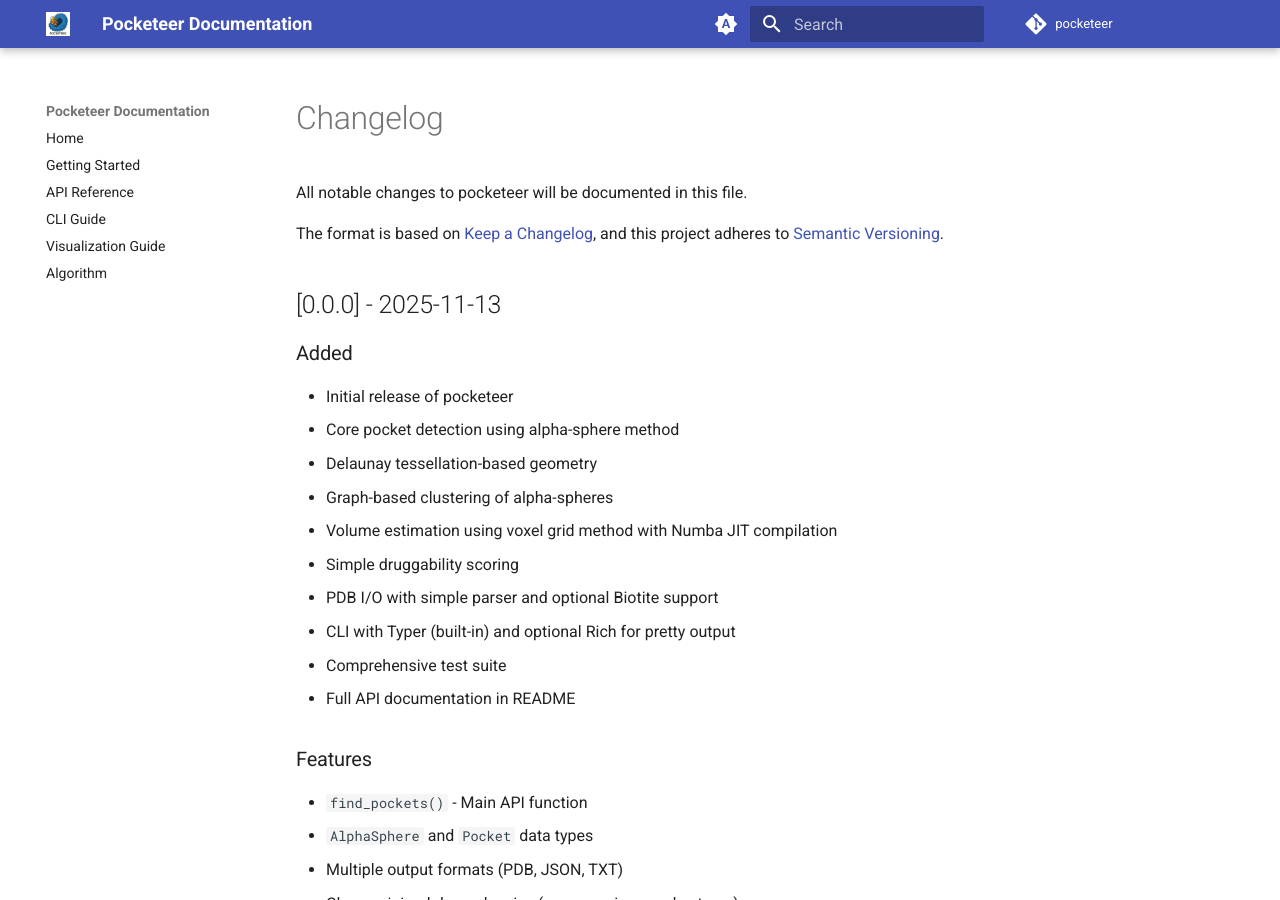
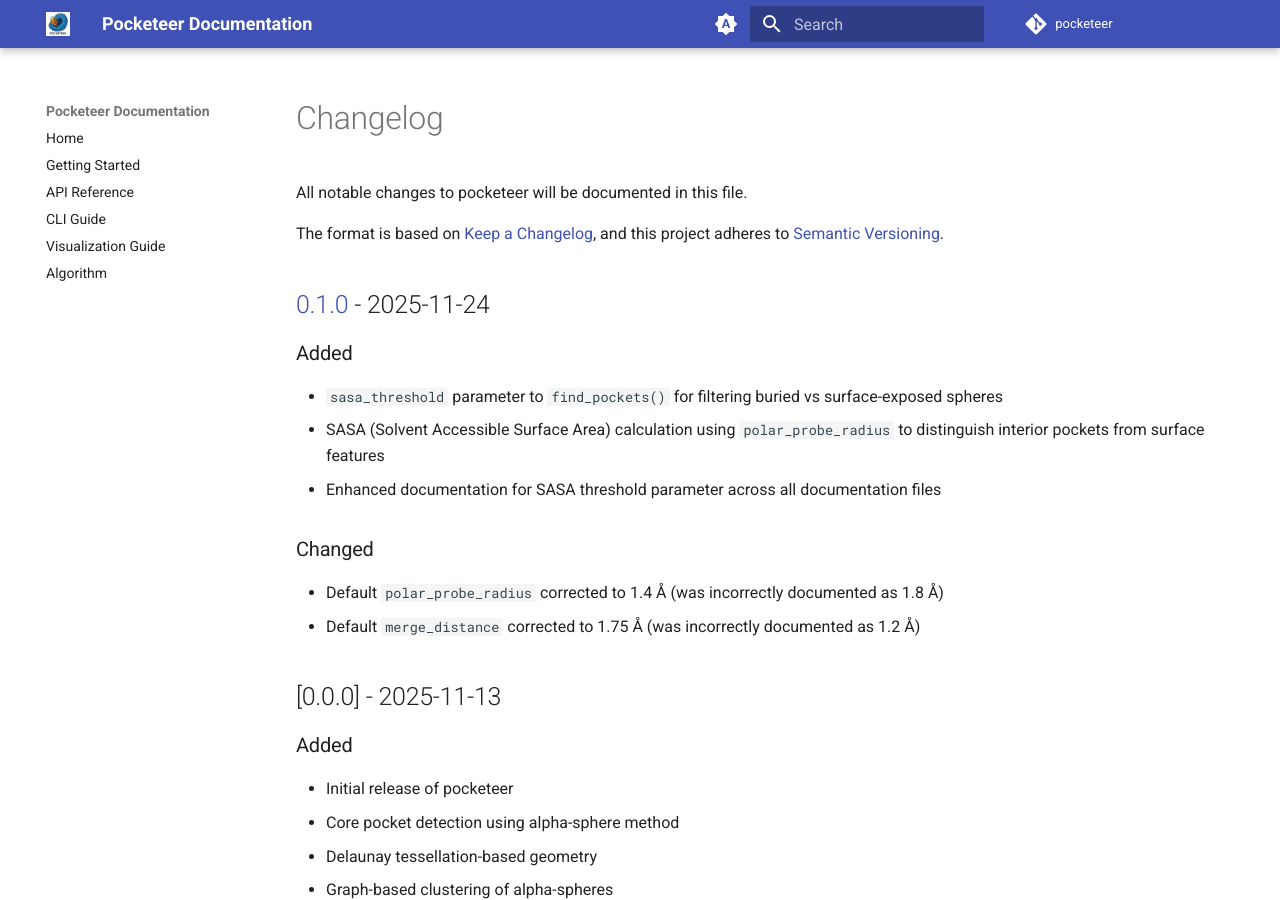
Before and after one commit to cch1999/pocketeer, an MkDocs documentation site: the page built from docs/CHANGELOG.md, in a window 1280 px wide and 900 px high. Built offline with MkDocs 1.6.1 and Material for MkDocs 9.7.7, drawn with Linux system fonts in a browser that asks for light colours; comment, search, counter and statistics services are not loaded.

Commit message:
docs: update CHANGELOG for version 0.1.0, adding sasa_threshold parameter and correcting polar_probe_radius and merge_distance defaults

```diff
--- a/docs/CHANGELOG.md
+++ b/docs/CHANGELOG.md
@@ -4,6 +4,17 @@ All notable changes to pocketeer will be documented in this file.
 
 The format is based on [Keep a Changelog](https://keepachangelog.com/en/1.0.0/),
 and this project adheres to [Semantic Versioning](https://semver.org/spec/v2.0.0.html).
+
+## [0.1.0] - 2025-11-24
+
+### Added
+- `sasa_threshold` parameter to `find_pockets()` for filtering buried vs surface-exposed spheres
+- SASA (Solvent Accessible Surface Area) calculation using `polar_probe_radius` to distinguish interior pockets from surface features
+- Enhanced documentation for SASA threshold parameter across all documentation files
+
+### Changed
+- Default `polar_probe_radius` corrected to 1.4 Å (was incorrectly documented as 1.8 Å)
+- Default `merge_distance` corrected to 1.75 Å (was incorrectly documented as 1.2 Å)
 
 ## [0.0.0] - 2025-11-13
 
```
